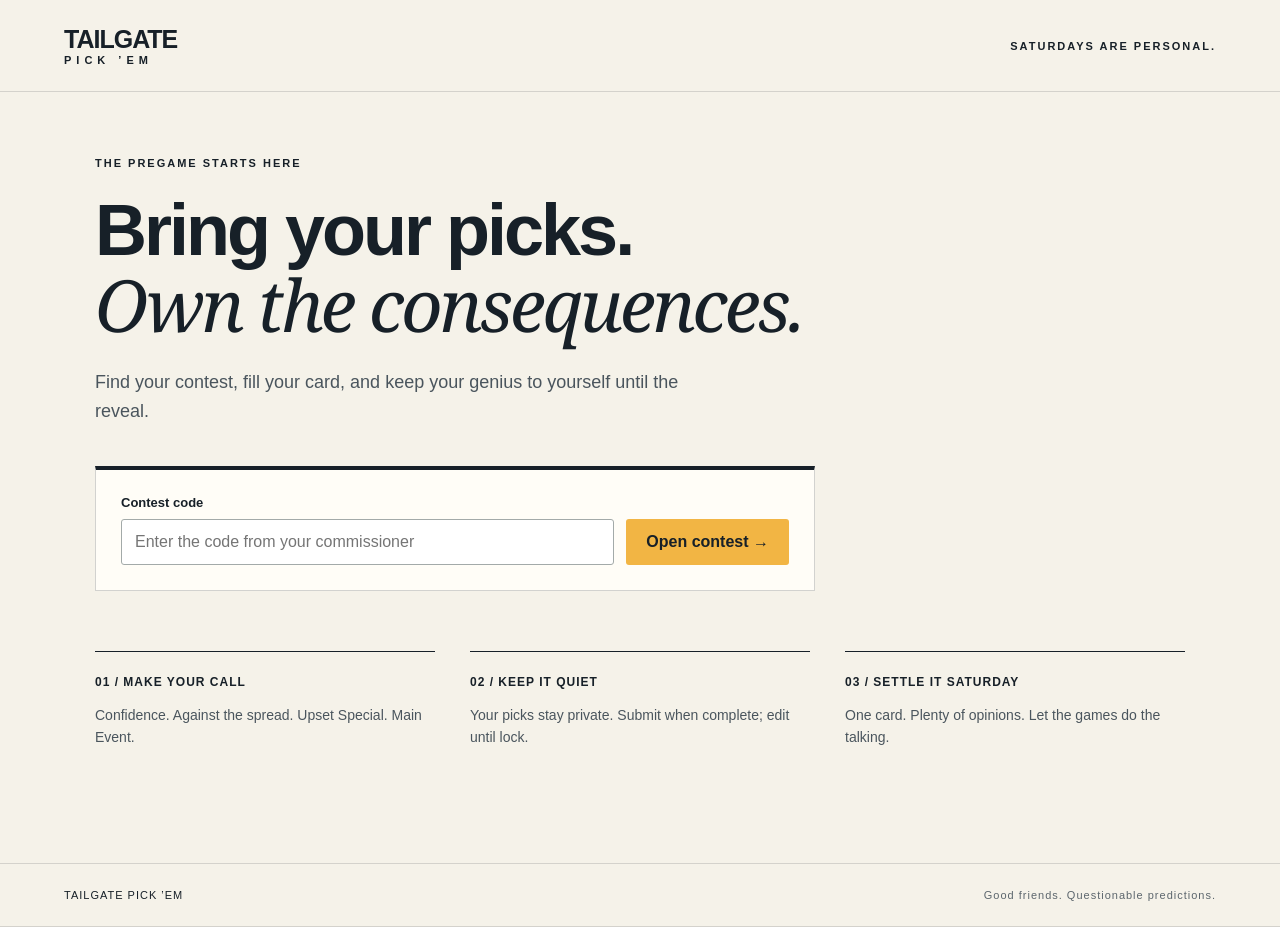
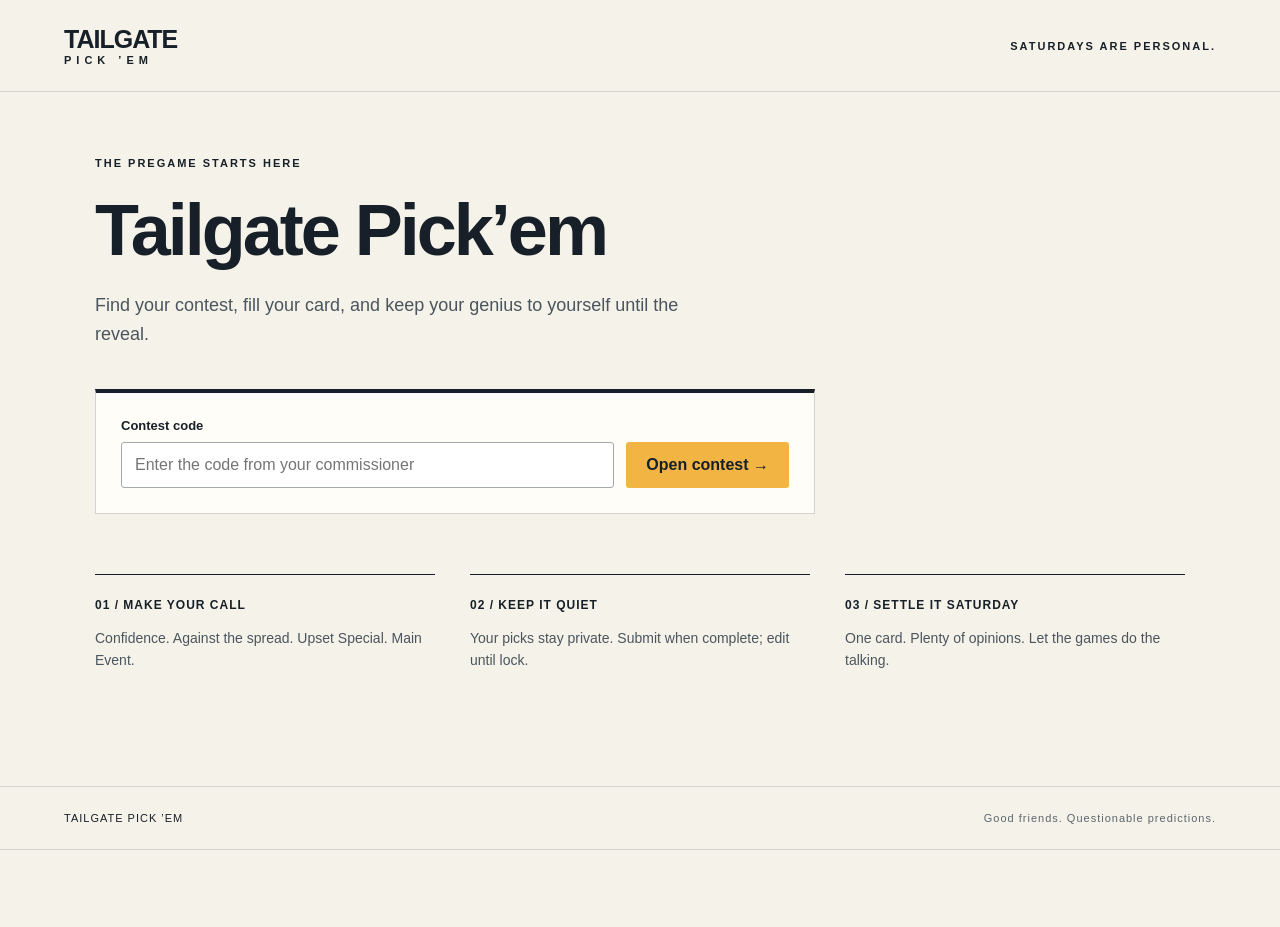
Before and after one commit to heapoverfl0/tailgate, a React (Vite) app in the folder apps/web/: page / in a window 1280 px wide. After the commit the page ends 850 px from the top, so only its background shows below. Built offline with nearby package versions, Linux system fonts and the light colour scheme.

Commit message:
Remove repeated consequences tagline

```diff
--- a/apps/web/src/Reveal.tsx
+++ b/apps/web/src/Reveal.tsx
@@ -6,7 +6,7 @@ const titles=['Picks locked','The consensus','Lone wolves','Upset Special','They
 export function Reveal({id,config,view,admin,busy,advance,error,shared}:{id:string;config:ContestConfiguration;view:DayView;admin:boolean;busy:boolean;advance:()=>void;error:string;shared:boolean}){
  const r=view.reveal;if(!r)return null;
  return <section className="reveal-stage" aria-label="The Reveal"><div className="reveal-top"><span>{view.contest.name}</span><span>REVEAL {r.step+1} / 6</span>{shared&&<a href={`/?contest=${encodeURIComponent(id)}`}>Commissioner / participant view ↗</a>}</div>
- <header className="reveal-hero"><span className="eyebrow">{r.step===0?'NO MORE SECOND GUESSING':'THE CARDS ARE ON THE TABLE'}</span><h1>{titles[r.step]??r.title}</h1><p>{r.step===0?'Let’s see what these idiots did.':r.step===5?'Five picks. One last chance to be insufferable.':'Make your picks. Own the consequences.'}</p></header>
+ <header className="reveal-hero"><span className="eyebrow">{r.step===0?'NO MORE SECOND GUESSING':'THE CARDS ARE ON THE TABLE'}</span><h1>{titles[r.step]??r.title}</h1>{(r.step===0||r.step===5)&&<p>{r.step===0?'Let’s see what these idiots did.':'Five picks. One last chance to be insufferable.'}</p>}</header>
  {error&&<p role="alert" className="error">{error}</p>}
  <div className="reveal-progress" aria-label={`Reveal step ${r.step+1} of 6`}>{titles.map((title,i)=><span key={title} className={i===r.step?'current':i<r.step?'done':''}>{i+1}<small>{title}</small></span>)}</div>
  <div className="reveal-grid">{r.groups.map(g=><article key={g.slotId}><h2>{rankedLabel(g.label,config)}</h2>{g.choices.map(ch=>{const slot=config.slots.find(s=>s.id===g.slotId);const choice=slot?.choices.find(c=>c.id===ch.choiceId);return <div className="reveal-choice" key={ch.choiceId}><h3>{choice?choiceLabel(choice,config):'Pick unavailable'}</h3><div>{ch.players.map((p,i)=><p key={i}><strong>{p.displayName}</strong>{p.confidence!==undefined&&<b>{p.confidence}<small> PTS</small></b>}</p>)}</div></div>})}</article>)}</div>
--- a/apps/web/src/SharedLive.tsx
+++ b/apps/web/src/SharedLive.tsx
@@ -22,7 +22,7 @@ export function SharedLive({id,config,view,refreshError}:{id:string;config:Conte
    <section className="live-rank-panel"><div className="panel-title"><h2>Standings</h2><span>{board.entries.length} PLAYING</span></div>
     <table className="live-rank-table"><thead><tr><th scope="col">PLAYER</th><th scope="col">PTS</th><th scope="col">PROJ</th><th scope="col" title="Projected rank compared with banked rank">Δ RANK</th></tr></thead><tbody>{board.entries.map(e=>{const delta=e.rank-(e.projectedRank??e.rank);return <tr key={e.participantId} className={e.rank===1?'rank-leading':''}><th scope="row"><span className="rank-number">{e.rank}</span><span>{e.displayName}{e.attendance==='REMOTE'&&<small className="remote-tag">REMOTE</small>}</span></th><td>{e.points}</td><td className="projected-number">{e.projectedPoints??e.points}</td><td className={delta>0?'rank-up':delta<0?'rank-down':'rank-flat'} aria-label={delta===0?'Projected rank unchanged':`Projected rank ${delta>0?'up':'down'} ${Math.abs(delta)}`}>{delta>0?'↑':delta<0?'↓':'—'}{delta!==0&&Math.abs(delta)}</td></tr>})}</tbody></table>
     <p className="rank-key"><strong>PTS</strong> banked · <strong>PROJ</strong> if live scores hold<br/>Arrows compare projected rank with banked rank.</p>
-    <div className="rank-footnote"><span>THE RULE IS SIMPLE.</span><p>Make your picks.<br/><em>Own the consequences.</em></p></div>
+
    </section>
    <section className="featured-panel"><div className="panel-title"><h2>Game to watch</h2><span>{featured?`${featured.stakes} PICK POINTS UNRESOLVED`:'BETWEEN GAMES'}</span></div>
     {featured?<><div className="featured-score"><div><span>{rankedTeam(featured.awayTeamId,config)}</span><strong>{featured.fact?.away??'—'}</strong></div><div><span>{rankedTeam(featured.homeTeamId,config)}</span><strong>{featured.fact?.home??'—'}</strong></div><p><b className="live-dot">LIVE</b> {clock(featured.fact)} {featured.fact?.clock&&<span>· observed clock</span>}</p></div>
--- a/apps/web/src/main.tsx
+++ b/apps/web/src/main.tsx
@@ -5,6 +5,6 @@ import { Contest } from './Contest';
 function App() {
   const [code, setCode] = useState('');
   const contest = new URLSearchParams(location.search).get('contest');
-  return <><header><a className="brand" href="/">TAILGATE<span>PICK ’EM</span></a><span className="eyebrow">SATURDAYS ARE PERSONAL.</span></header>{contest ? <Contest key={contest} id={contest}/> : <main><div className="eyebrow">THE PREGAME STARTS HERE</div><h1>Bring your picks.<br/><em>Own the consequences.</em></h1><p className="intro">Find your contest, fill your card, and keep your genius to yourself until the reveal.</p><form className="entry" onSubmit={e => {e.preventDefault(); location.assign(`/?contest=${encodeURIComponent(code.trim())}`);}}><label htmlFor="code">Contest code</label><div className="inline"><input id="code" required maxLength={80} pattern="[a-zA-Z0-9][a-zA-Z0-9_-]*" placeholder="Enter the code from your commissioner" value={code} onChange={e=>setCode(e.target.value)}/><button>Open contest →</button></div></form><section className="rules"><article><b>01 / MAKE YOUR CALL</b><p>Confidence. Against the spread. Upset Special. Main Event.</p></article><article><b>02 / KEEP IT QUIET</b><p>Your picks stay private. Submit when complete; edit until lock.</p></article><article><b>03 / SETTLE IT SATURDAY</b><p>One card. Plenty of opinions. Let the games do the talking.</p></article></section></main>}<footer>TAILGATE PICK ’EM <span>Good friends. Questionable predictions.</span></footer></>;
+  return <><header><a className="brand" href="/">TAILGATE<span>PICK ’EM</span></a><span className="eyebrow">SATURDAYS ARE PERSONAL.</span></header>{contest ? <Contest key={contest} id={contest}/> : <main><div className="eyebrow">THE PREGAME STARTS HERE</div><h1>Tailgate Pick’em</h1><p className="intro">Find your contest, fill your card, and keep your genius to yourself until the reveal.</p><form className="entry" onSubmit={e => {e.preventDefault(); location.assign(`/?contest=${encodeURIComponent(code.trim())}`);}}><label htmlFor="code">Contest code</label><div className="inline"><input id="code" required maxLength={80} pattern="[a-zA-Z0-9][a-zA-Z0-9_-]*" placeholder="Enter the code from your commissioner" value={code} onChange={e=>setCode(e.target.value)}/><button>Open contest →</button></div></form><section className="rules"><article><b>01 / MAKE YOUR CALL</b><p>Confidence. Against the spread. Upset Special. Main Event.</p></article><article><b>02 / KEEP IT QUIET</b><p>Your picks stay private. Submit when complete; edit until lock.</p></article><article><b>03 / SETTLE IT SATURDAY</b><p>One card. Plenty of opinions. Let the games do the talking.</p></article></section></main>}<footer>TAILGATE PICK ’EM <span>Good friends. Questionable predictions.</span></footer></>;
 }
 createRoot(document.getElementById('root')!).render(<App/>);
```
